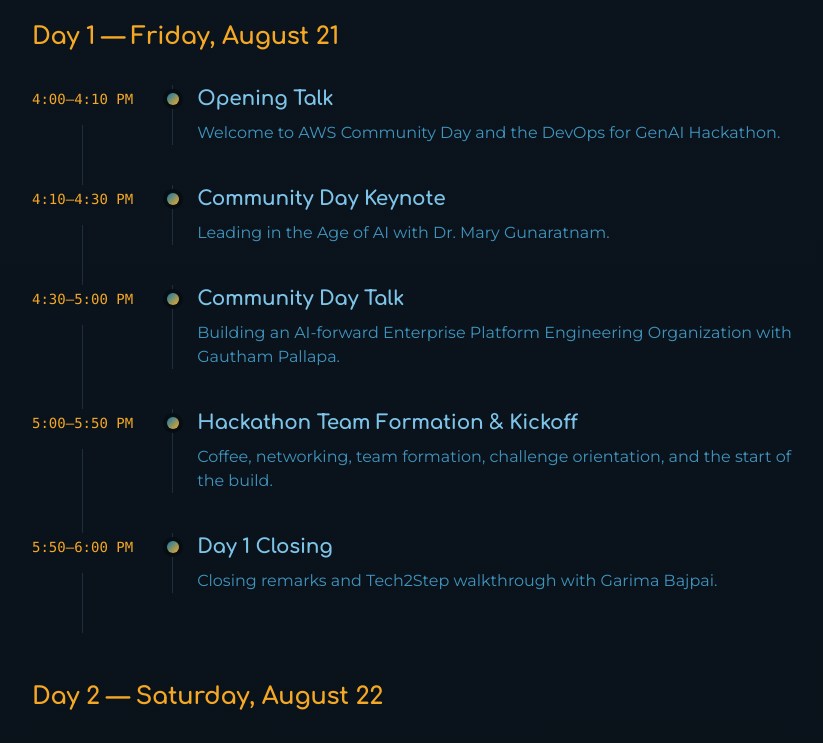
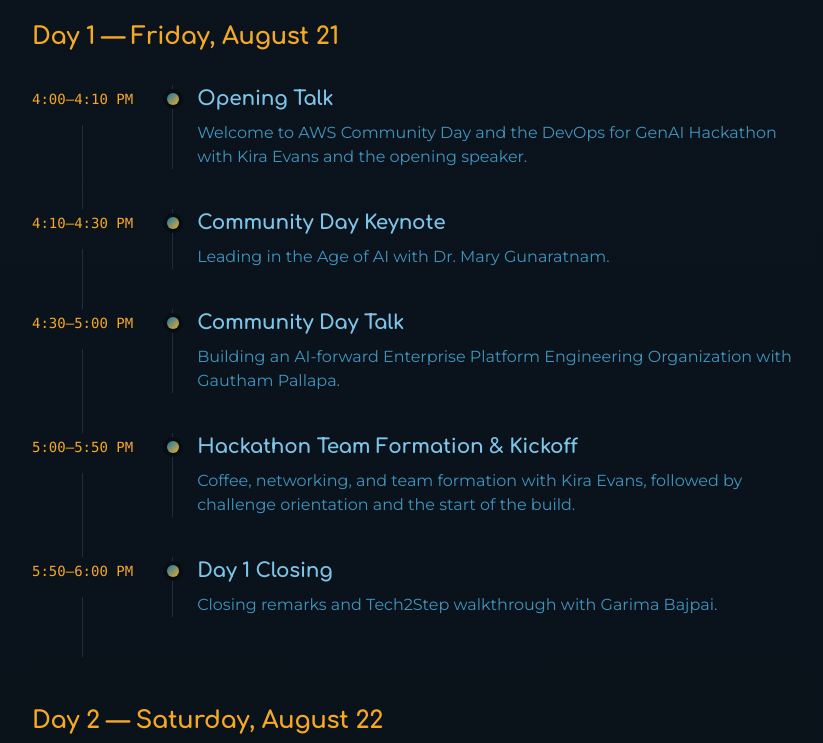
Before and after one commit to CanadaDevOpsCommunity2025/devops4genai-hackathon, a React (Vite) app: page / in a window 1280 px wide. Shown: the part 3420-4163 px from the top of the page, without its empty margins (224-1047 px from the left). Built offline with nearby package versions, Linux system fonts and the light colour scheme; the HTML template or start-up script is replaced by a standard one.

Commit message:
Update emcee details and program

```diff
--- a/src/pages/Index.tsx
+++ b/src/pages/Index.tsx
@@ -38,14 +38,15 @@ const FULL_STACK_URL = "https://www.youtube.com/watch_videos?video_ids=8aHXhAlyl
 const HACKATHON_THEMES_URL = "https://docs.google.com/document/d/1aq3uyKG3NAl9gHVTT86XYjolHzh01HvSt28aCSTdbk0/edit?tab=t.0";
 
 const HACKATHON_DAY_ONE = [
-  { time: "4:00–4:10 PM", title: "Opening Talk", desc: "Welcome to AWS Community Day and the DevOps for GenAI Hackathon." },
+  { time: "4:00–4:10 PM", title: "Opening Talk", desc: "Welcome to AWS Community Day and the DevOps for GenAI Hackathon with Kira Evans and the opening speaker." },
   { time: "4:10–4:30 PM", title: "Community Day Keynote", desc: "Leading in the Age of AI with Dr. Mary Gunaratnam." },
   { time: "4:30–5:00 PM", title: "Community Day Talk", desc: "Building an AI-forward Enterprise Platform Engineering Organization with Gautham Pallapa." },
-  { time: "5:00–5:50 PM", title: "Hackathon Team Formation & Kickoff", desc: "Coffee, networking, team formation, challenge orientation, and the start of the build." },
+  { time: "5:00–5:50 PM", title: "Hackathon Team Formation & Kickoff", desc: "Coffee, networking, and team formation with Kira Evans, followed by challenge orientation and the start of the build." },
   { time: "5:50–6:00 PM", title: "Day 1 Closing", desc: "Closing remarks and Tech2Step walkthrough with Garima Bajpai." },
 ];
 
 const HACKATHON_DAY_TWO = [
+  { time: "9:00–9:10 AM", title: "Opening Remarks", desc: "Day 2 opening remarks with Kira Evans and Nira in the Foundry." },
   { time: "10:00–10:30 AM", title: "Introduction to the Judges", desc: "Meet the hackathon judges in L203 with Garima Bajpai." },
   { time: "10:00–10:30 AM", title: "From Agentic Development to Production on OpenShift", desc: "Nicholas Morey explores spec-driven development with Kiro, secure and reproducible workspaces in OpenShift Dev Spaces, and scalable deployment on Red Hat OpenShift Service." },
   { time: "10:00–10:30 AM", title: "Selecting the Right Use Case for GenAI", desc: "Rupal Bhatt presents in L203 while Albert Zhao leads the Strands Agents workshop in the Rogers Room." },
@@ -650,8 +651,8 @@ const Index = () => {
             <div className="mb-10">
                 <p className="text-center font-mono text-xs uppercase tracking-widest text-muted-foreground mb-4">Silver Partner</p>
                 <div className="flex justify-center">
-                  <a href="https://cycode.com" target="_blank" rel="noopener noreferrer" className="hover:opacity-80 transition-smooth">
-                    <img src={logoCycode} alt="Cycode" className="h-10 object-contain" />
+                  <a href="https://cycode.com" target="_blank" rel="noopener noreferrer" className="flex h-20 w-40 items-center justify-center rounded bg-white p-3 hover:opacity-80 transition-smooth">
+                    <img src={logoCycode} alt="Cycode" className="max-h-full max-w-full object-contain" />
                   </a>
                 </div>
             </div>
```
